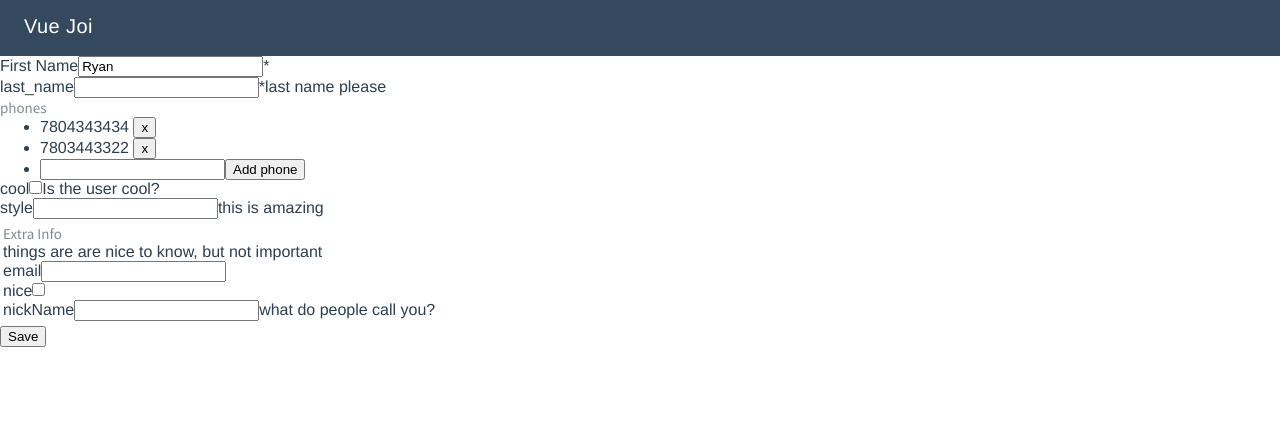
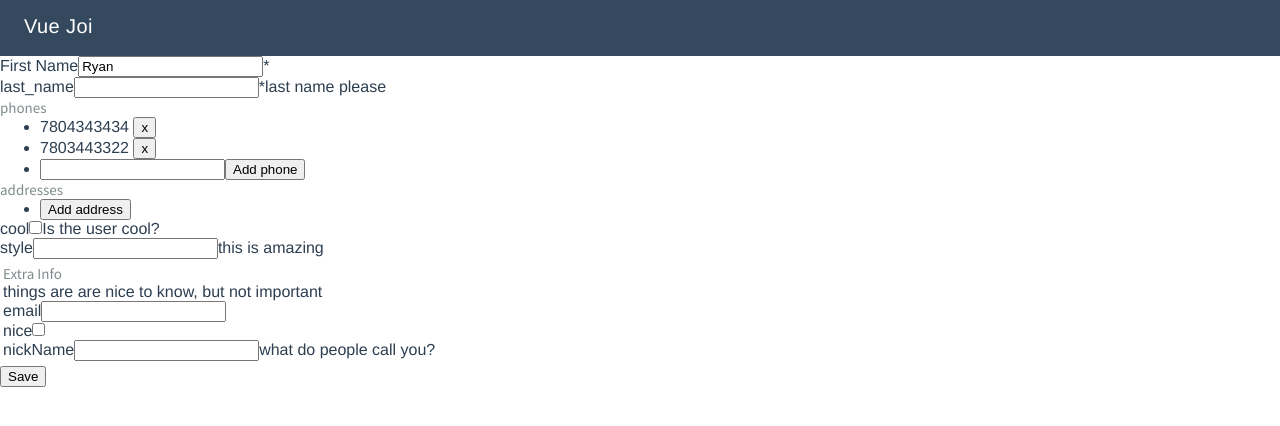
Before and after one commit to ryanramage/vue-joi, a Vue app: page / in a window 1280 px wide. Shown: the top 426 px of the page. Built offline with nearby package versions, Linux system fonts and the light colour scheme.

Commit message:
initial work on array of objects

```diff
--- a/demo/schema.js
+++ b/demo/schema.js
@@ -1,9 +1,20 @@
 var Joi = require('joi')
+
+const address = Joi.object().keys({
+  label: Joi.string().description('like home, work, other'),
+  line1: Joi.string(),
+  line2: Joi.string(),
+  city: Joi.string(),
+  province: Joi.string(),
+  postal: Joi.string()
+})
+
 
 module.exports = Joi.object({
   first_name: Joi.number().required().label('First Name'),
   last_name: Joi.string().required().description('last name please'),
   phones: Joi.array().items(Joi.number()),
+  addresses: Joi.array().items(address),
   cool: Joi.boolean().description('Is the user cool?'),
   style: Joi.string().valid(['a', 'b', 'c']).description('this is amazing'),
   other: Joi.object().label('Extra Info').keys({
--- a/src/JoiArray.vue
+++ b/src/JoiArray.vue
@@ -10,15 +10,30 @@
         </div>
       </li>
       <li>
-        <input v-if="childSchema.schemaType === 'string' && !childSchema._valids._set.length"  v-model="tempInput">
-        <input v-if="childSchema.schemaType === 'number'" v-model="tempInput">
-        <select v-if="childSchema.schemaType === 'string' && childSchema._valids._set.length" v-model="tempInput">
+        <div v-if="childSchema.schemaType === 'object'">
+          <div v-if="tempInput">
+            <joi-object
+              v-bind:schema="childSchema._inner"
+              v-bind:initialValue="tempInput"
+            ></joi-object>
+          </div>
+          <div v-else>
+            <button v-on:click="add">Add {{singularName}}</button>
+          </div>
+        </div>
+        <div v-else>
+          <input v-if="childSchema.schemaType === 'string' && !childSchema._valids._set.length"  v-model="tempInput" />
+          <input v-if="childSchema.schemaType === 'number'" v-model="tempInput" />
+          <select v-if="childSchema.schemaType === 'string' && childSchema._valids._set.length" v-model="tempInput" />
             <option v-for="option in childSchema._valids._set">
                {{ option }}
              </option>
           </select>
           <button v-on:click="add">Add {{singularName}}</button>
-        <div v-if="tempError" class="errors">{{tempError}}</div>
+
+        </div>
+        <div v-if="tempError" class="errors">{{tempError.message}}</div>
+
       </li>
     </ul>
   </div>
@@ -61,15 +76,21 @@
         this.initialValue.splice(index, 1)
       },
       add () {
+        if (this.childSchema.schemaType === 'object') {
+          if (!this.tempInput) {
+           this.$set(this.$data, 'tempInput', {})
+           console.log("ADDDADD", this.tempInput, this.childSchema)
+          }
+        } else {
           this.childSchema.validate(this.tempInput, (err, resp) => {
-          if (err) return this.$set(this.$data, 'tempError', err.message)
+            if (err) return this.$set(this.$data, 'tempError', err)
 
             this.$set(this.$data, 'tempError', null)
             this.initialValue.push(this.tempInput)
             this.$set(this.$data, 'tempInput', null)
 
           })
-
+        }
       }
     }
   }
```
Lines whose indentation alone changed are shown as unchanged.
